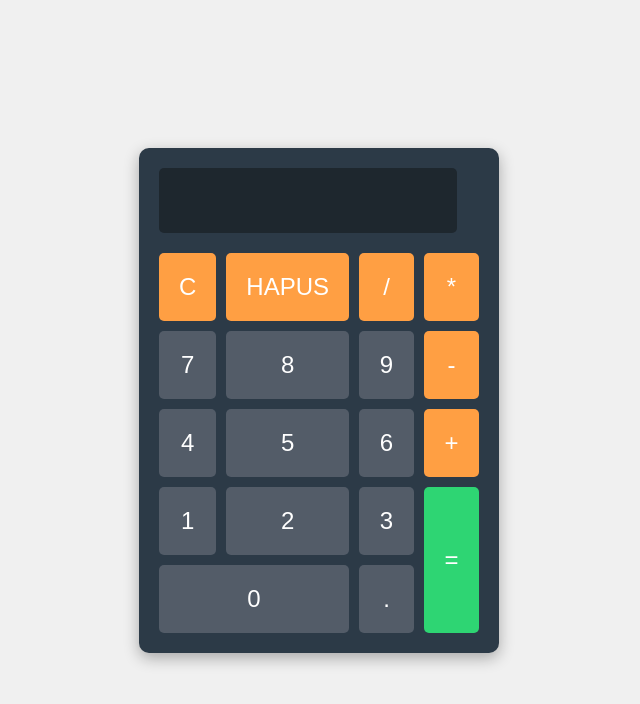
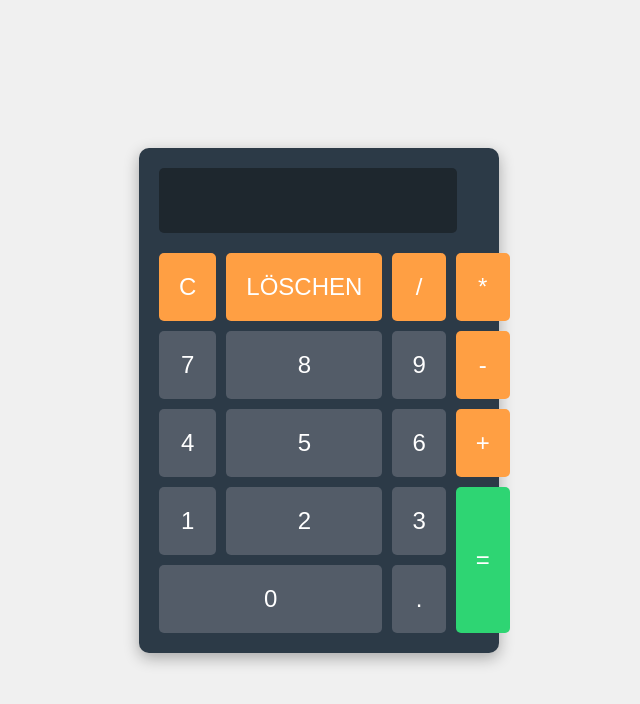
Before and after one commit to Nizar-Rasyiid/kalkulator-ci-cd, a plain HTML site: page index.html in a window 1280 px wide. Shown: the whole page, without its empty margins (321-961 px from the left). Drawn offline with Linux system fonts and the light colour scheme.

Commit message:
Latihan: Fitur baru di branch develop

```diff
--- a/index.html
+++ b/index.html
@@ -18,7 +18,7 @@
       <div class="buttons">
         <button onclick="clearDisplay()" class="operator">C</button>
 
-        <button onclick="deleteLast()" class="operator">HAPUS</button>
+        <button onclick="deleteLast()" class="operator">LÖSCHEN</button>
 
         <button onclick="appendToDisplay('/')" class="operator">/</button>
 
```
Also changed, not shown: 1 other file.
